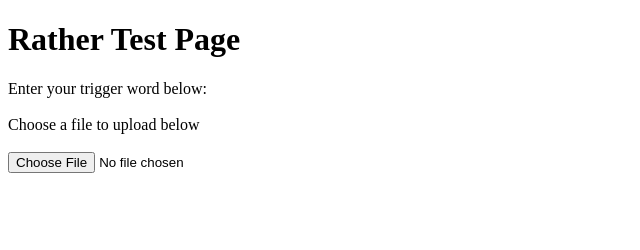
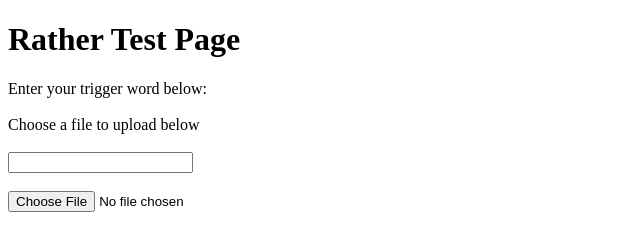
Before and after one commit to Nik-Novak/Rather-2, a browser extension: page src/rathertest.html in a window 1280 px wide. Shown: the whole page, without its empty margins (0-640 px from the left). Drawn offline with Linux system fonts and the light colour scheme.

```diff
--- a/src/rathertest.html
+++ b/src/rathertest.html
@@ -13,6 +13,9 @@
 <br>
 <br>
 <script src="scripts/main2.js"></script>
+<br>
+<br>
+<input type=text id=trigger />
 <br>
 <br>
 <input type=file id=files />
```
